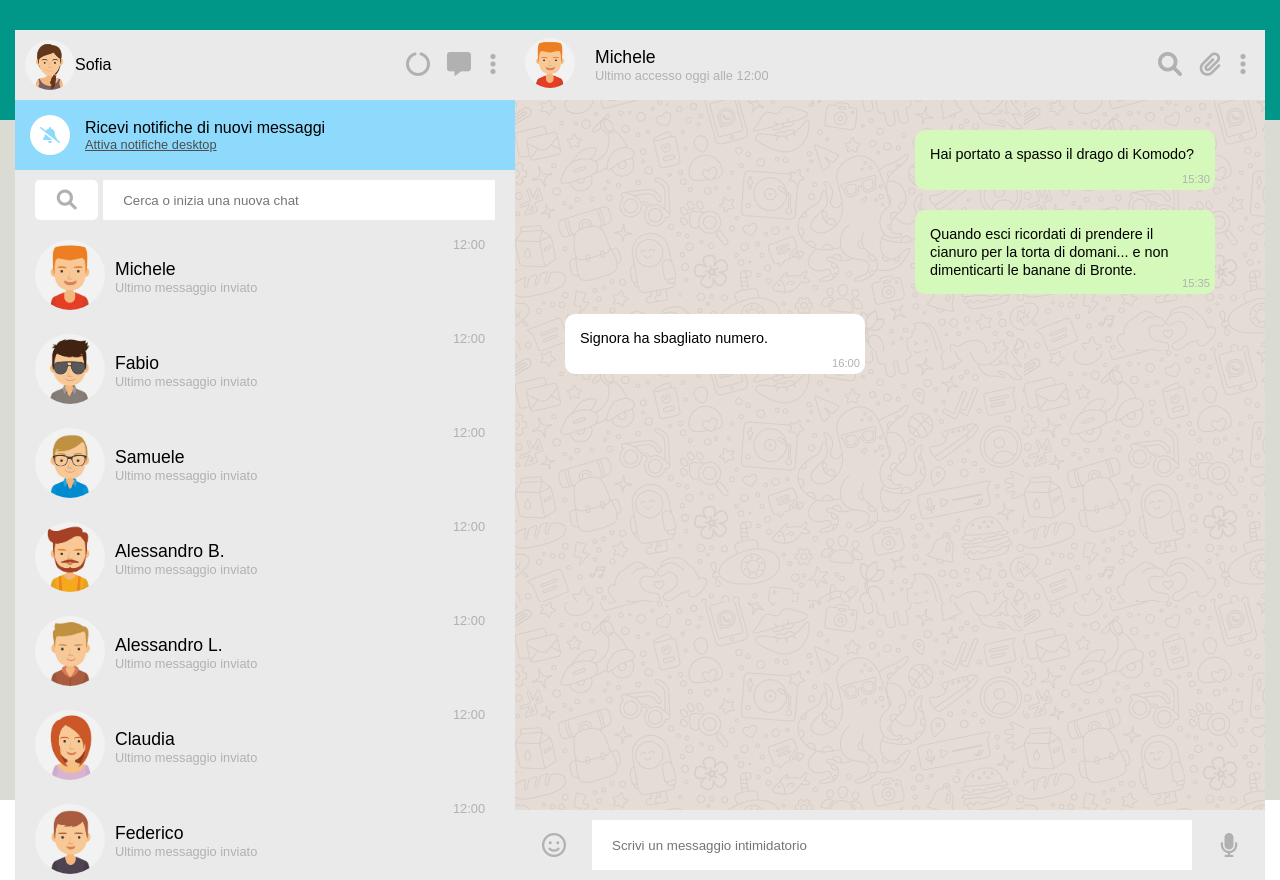
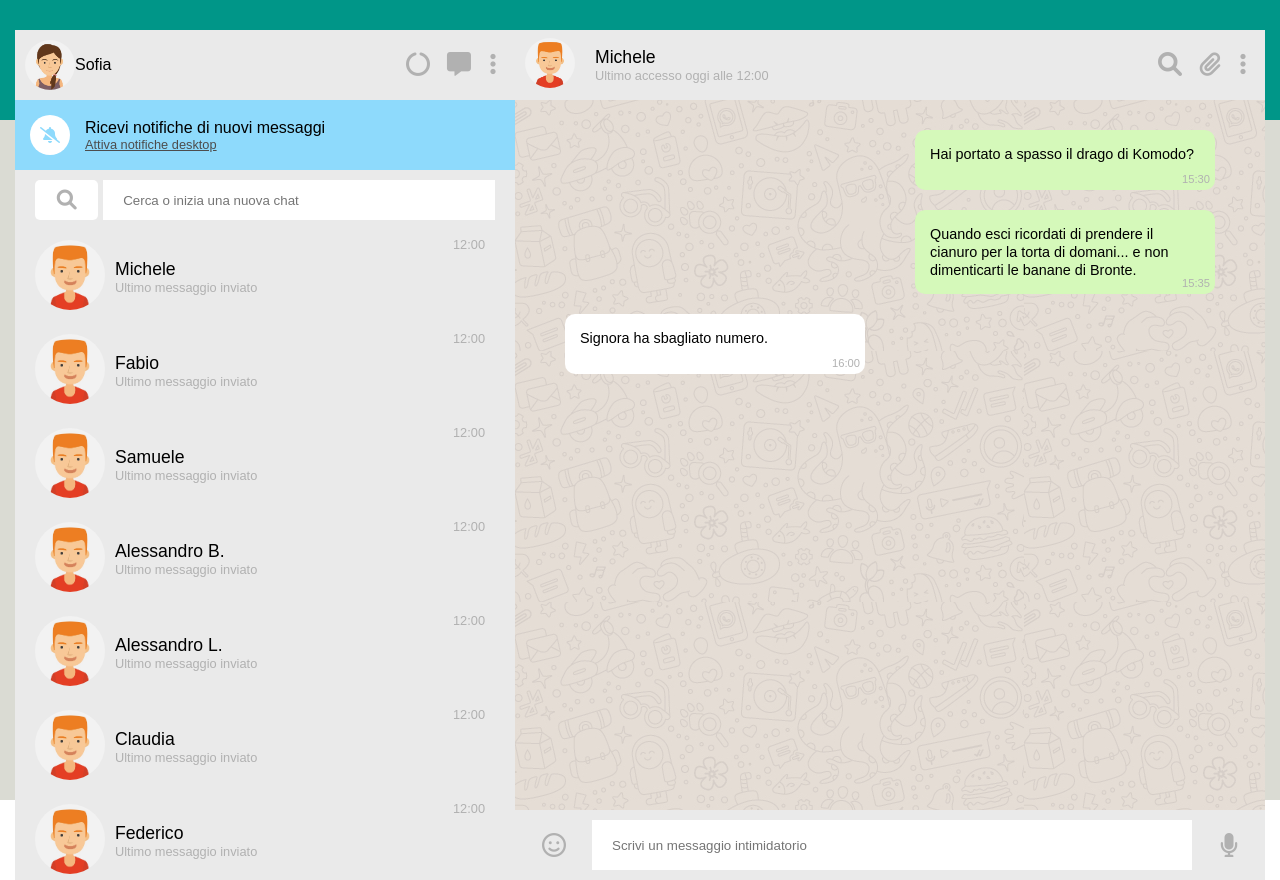
Before and after one commit to Neeiser/vue-boolzapp, a plain HTML site: page index.html in a window 1280 px wide. Drawn offline with nearby package versions, Linux system fonts and the light colour scheme.

Commit message:
(item, index) in contacts to generate all the contacts

```diff
--- a/index.html
+++ b/index.html
@@ -43,96 +43,12 @@
                     </div>
                     <div class="app-left-bottom">
                         <ul>
-                            <li>
+                            <li v-for="(item, index) in contacts">
                                 <div class="alb-friend-img">
                                     <img src="img/avatar_1.jpg" alt="">
                                 </div>
                                 <div class="alb-friend-desc">
-                                    <span>Michele</span>
-                                    <span>Ultimo messaggio inviato</span>
-                                </div>
-                                <div class="alb-friend-date">
-                                    <span>12:00</span>
-                                </div>
-                            </li>
-                            <li>
-                                <div class="alb-friend-img">
-                                    <img src="img/avatar_2.jpg" alt="">
-                                </div>
-                                <div class="alb-friend-desc">
-                                    <span>Fabio</span>
-                                    <span>Ultimo messaggio inviato</span>
-                                </div>
-                                <div class="alb-friend-date">
-                                    <span>12:00</span>
-                                </div>
-                            </li>
-                            <li>
-                                <div class="alb-friend-img">
-                                    <img src="img/avatar_3.jpg" alt="">
-                                </div>
-                                <div class="alb-friend-desc">
-                                    <span>Samuele</span>
-                                    <span>Ultimo messaggio inviato</span>
-                                </div>
-                                <div class="alb-friend-date">
-                                    <span>12:00</span>
-                                </div>
-                            </li>
-                            <li>
-                                <div class="alb-friend-img">
-                                    <img src="img/avatar_4.jpg" alt="">
-                                </div>
-                                <div class="alb-friend-desc">
-                                    <span>Alessandro B.</span>
-                                    <span>Ultimo messaggio inviato</span>
-                                </div>
-                                <div class="alb-friend-date">
-                                    <span>12:00</span>
-                                </div>
-                            </li>
-                            <li>
-                                <div class="alb-friend-img">
-                                    <img src="img/avatar_5.jpg" alt="">
-                                </div>
-                                <div class="alb-friend-desc">
-                                    <span>Alessandro L.</span>
-                                    <span>Ultimo messaggio inviato</span>
-                                </div>
-                                <div class="alb-friend-date">
-                                    <span>12:00</span>
-                                </div>
-                            </li>
-                            <li>
-                                <div class="alb-friend-img">
-                                    <img src="img/avatar_6.jpg" alt="">
-                                </div>
-                                <div class="alb-friend-desc">
-                                    <span>Claudia</span>
-                                    <span>Ultimo messaggio inviato</span>
-                                </div>
-                                <div class="alb-friend-date">
-                                    <span>12:00</span>
-                                </div>
-                            </li>
-                            <li>
-                                <div class="alb-friend-img">
-                                    <img src="img/avatar_7.jpg" alt="">
-                                </div>
-                                <div class="alb-friend-desc">
-                                    <span>Federico</span>
-                                    <span>Ultimo messaggio inviato</span>
-                                </div>
-                                <div class="alb-friend-date">
-                                    <span>12:00</span>
-                                </div>
-                            </li>
-                            <li>
-                                <div class="alb-friend-img">
-                                    <img src="img/avatar_8.jpg" alt="">
-                                </div>
-                                <div class="alb-friend-desc">
-                                    <span>Davide</span>
+                                    <span>{{ item.name }}</span>
                                     <span>Ultimo messaggio inviato</span>
                                 </div>
                                 <div class="alb-friend-date">
--- a/js/main.js
+++ b/js/main.js
@@ -24,6 +24,49 @@ const app = new Vue({
                 name: 'Michele',
                 lastMsg: 'Ultimo messaggio inviato',
                 lastTime: '12:00',
+                img: '',
+            },
+            {
+                name: 'Fabio',
+                lastMsg: 'Ultimo messaggio inviato',
+                lastTime: '12:00',
+                img: '',
+            },
+            {
+                name: 'Samuele',
+                lastMsg: 'Ultimo messaggio inviato',
+                lastTime: '12:00',
+                img: '',
+            },
+            {
+                name: 'Alessandro B.',
+                lastMsg: 'Ultimo messaggio inviato',
+                lastTime: '12:00',
+                img: '',
+            },
+            {
+                name: 'Alessandro L.',
+                lastMsg: 'Ultimo messaggio inviato',
+                lastTime: '12:00',
+                img: '',
+            },
+            {
+                name: 'Claudia',
+                lastMsg: 'Ultimo messaggio inviato',
+                lastTime: '12:00',
+                img: '',
+            },
+            {
+                name: 'Federico',
+                lastMsg: 'Ultimo messaggio inviato',
+                lastTime: '12:00',
+                img: '',
+            },
+            {
+                name: 'Davide',
+                lastMsg: 'Ultimo messaggio inviato',
+                lastTime: '12:00',
+                img: '',
             },
         ]
     }
```
